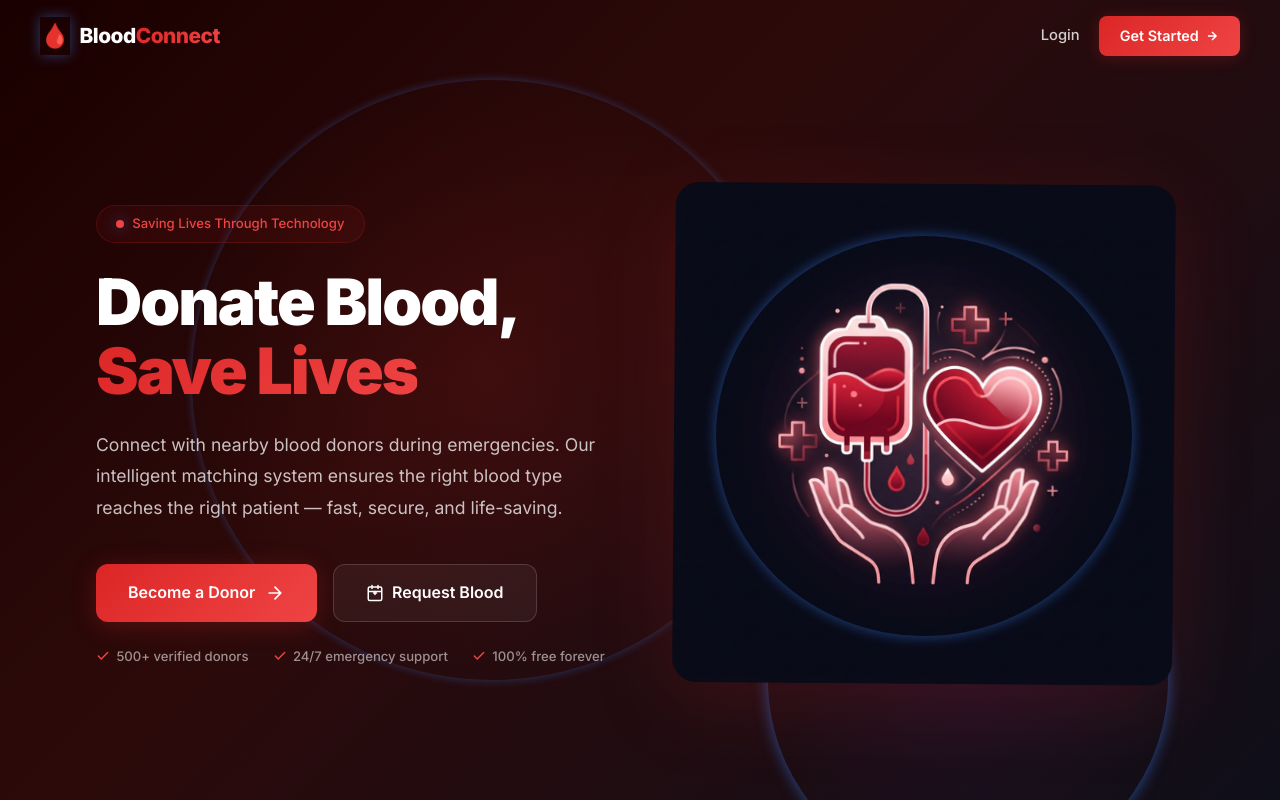
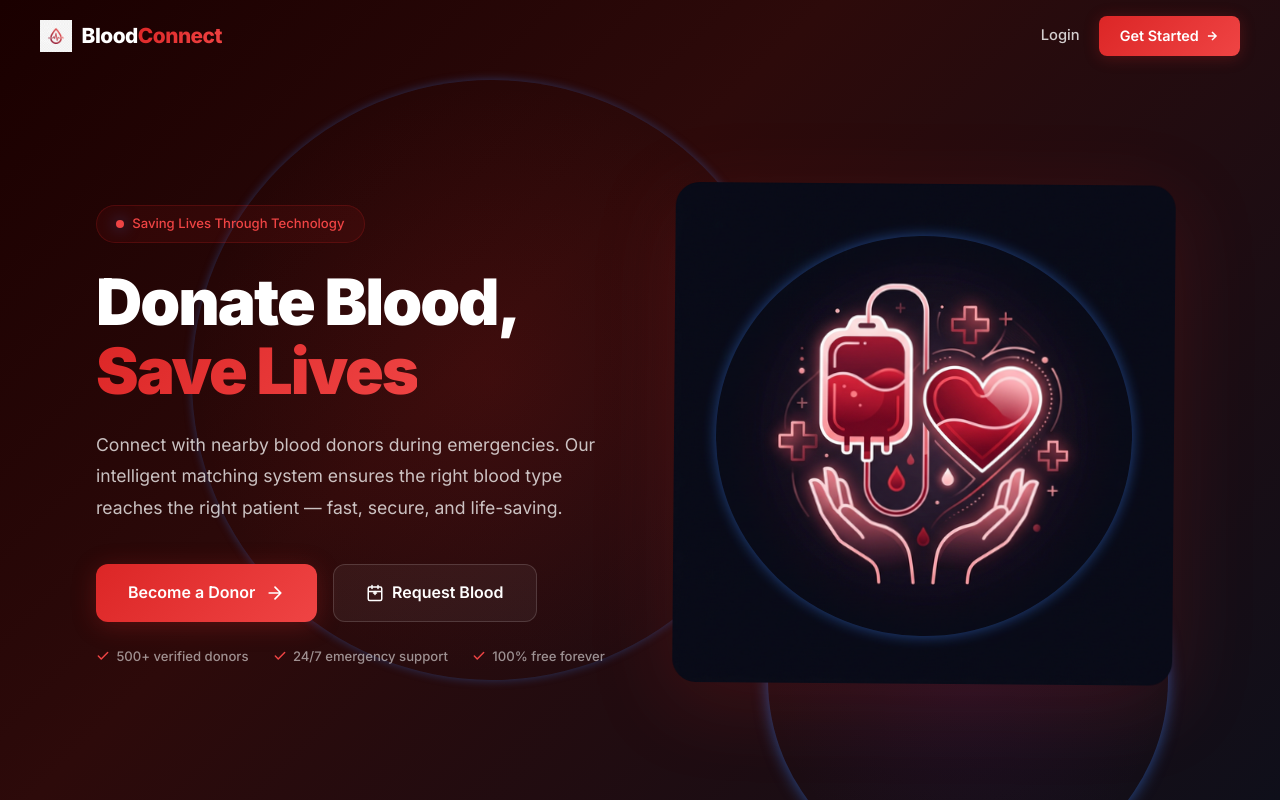
Before and after one commit to kazisalman21/blood-donation-platform, a React (Create React App) app in the folder client/: page / in a window 1280 px wide. Shown: the top 802 px of the page. Built offline with nearby package versions, Linux system fonts and the light colour scheme; no server answers; the HTML template or start-up script is replaced by a standard one.

Commit message:
feat: replace text emoji with generated premium logo in Navbar

```diff
--- a/client/src/components/shared/Navbar.css
+++ b/client/src/components/shared/Navbar.css
@@ -39,9 +39,15 @@
   z-index: 1001;
 }
 
-.logo-icon {
-  font-size: 1.5rem;
-  animation: pulse 3s ease-in-out infinite;
+.navbar-logo-img {
+  height: 32px;
+  width: auto;
+  object-fit: contain;
+  transition: transform 0.3s ease;
+}
+
+.navbar-logo:hover .navbar-logo-img {
+  transform: scale(1.05);
 }
 
 .logo-text {
--- a/client/src/components/shared/Navbar.jsx
+++ b/client/src/components/shared/Navbar.jsx
@@ -26,7 +26,7 @@ const Navbar = () => {
         <nav className={`navbar ${scrolled ? 'navbar-scrolled' : ''}`}>
             <div className="navbar-container">
                 <Link to="/" className="navbar-logo">
-                    <span className="logo-icon">🩸</span>
+                    <img src="/logo.png" alt="BloodConnect Logo" className="navbar-logo-img" />
                     <span className="logo-text">Blood<span className="logo-accent">Connect</span></span>
                 </Link>
 
```
